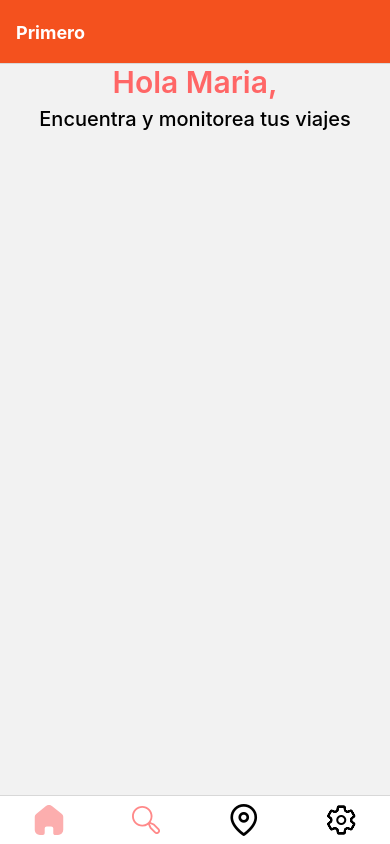
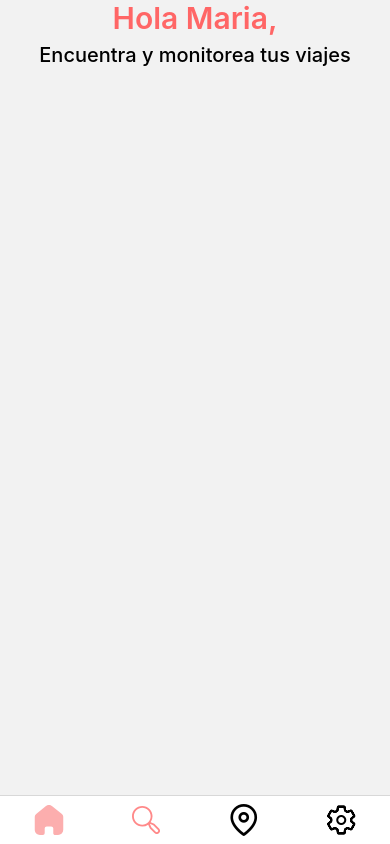
Before and after one commit to SamNick09/chicas-programadoras-, a React Native app: screen / in a window 390 px wide. Built offline with nearby package versions, Linux system fonts and the light colour scheme.

Commit message:
cambioEspacio

```diff
--- a/App.js
+++ b/App.js
@@ -37,6 +37,7 @@ export default function App() {
           headerTitleStyle: {
             fontWeight: "bold",
           },
+          headerShown: false,
         }}
       >
         <Tab.Screen
--- a/screens/First/index.js
+++ b/screens/First/index.js
@@ -1,9 +1,12 @@
 import React from "react";
 import { View, Text } from "react-native";
+import { useSafeAreaInsets } from "react-native-safe-area-context";
 
 const FirstScreen = () => {
+  const espacios = useSafeAreaInsets();
+
   return (
-    <View style={{ flex: 1 }}>
+    <View style={{ flex: 1, paddingTop: espacios.top }}>
       <View
         style={{
           justifyContent: "center",
```
